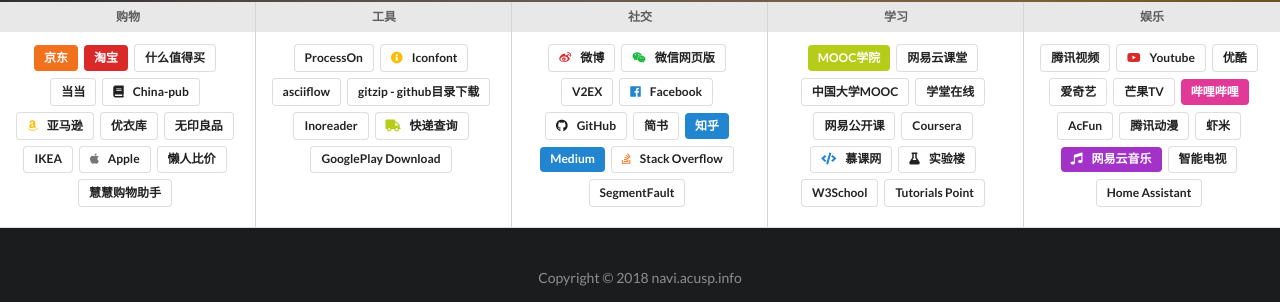
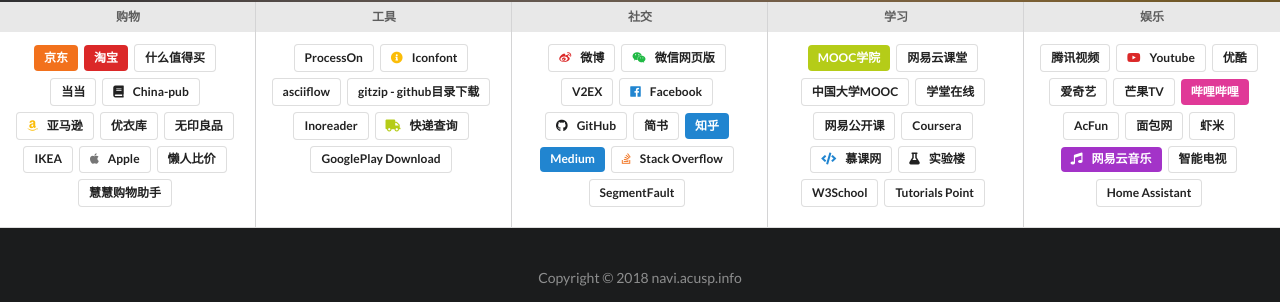
Before and after one commit to acusp/AC-Navi, a Jekyll site: the page built from index.html, in a window 1280 px wide. Shown: the part 657-959 px from the top of the page. Built offline with Jekyll 4.4.1, drawn with Linux system fonts in a browser that asks for light colours; comment, search, counter and statistics services are not loaded.

Commit message:
Add miaobao99 link

```diff
--- a/_data/home_links.yml
+++ b/_data/home_links.yml
@@ -211,9 +211,9 @@
       style: basic
       url: http://www.acfun.tv/
 
-    - name: 腾讯动漫
+    - name: 面包网
       style: basic
-      url: http://ac.qq.com/
+      url: https://www.mianbao99.com/
 
     - name: 虾米
       style: basic
```
